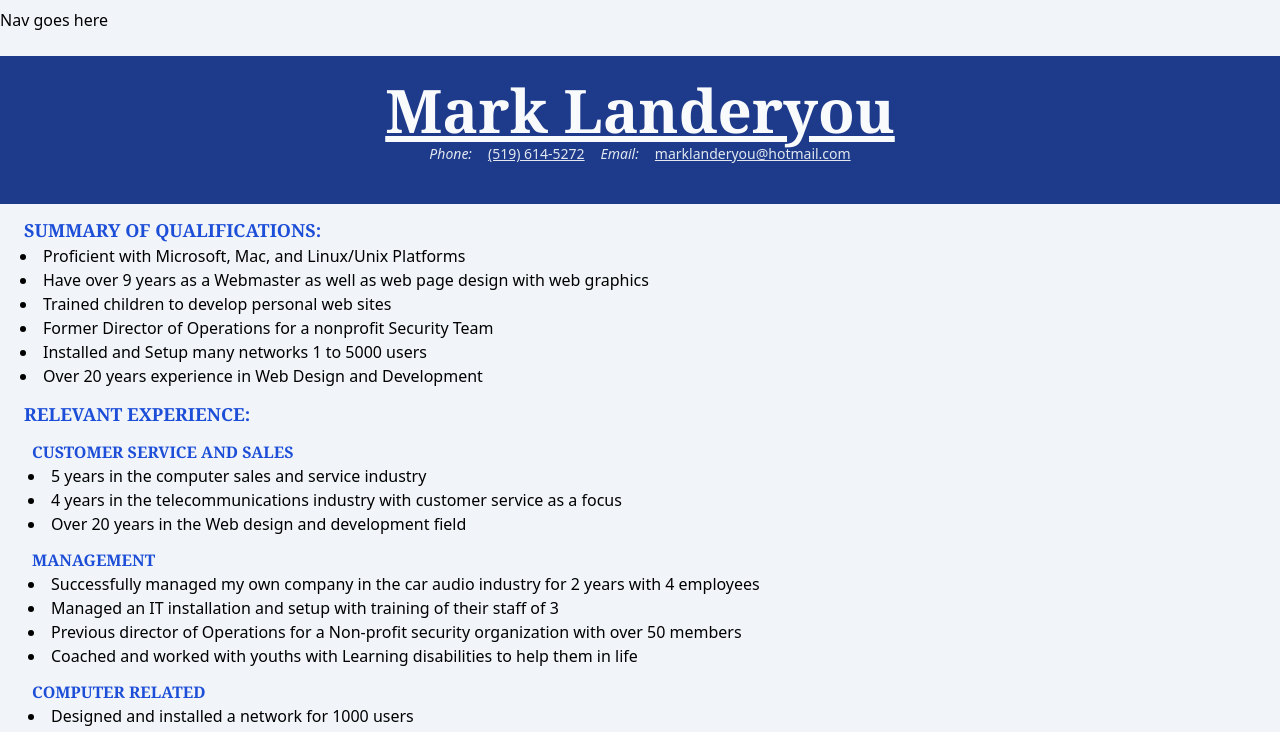
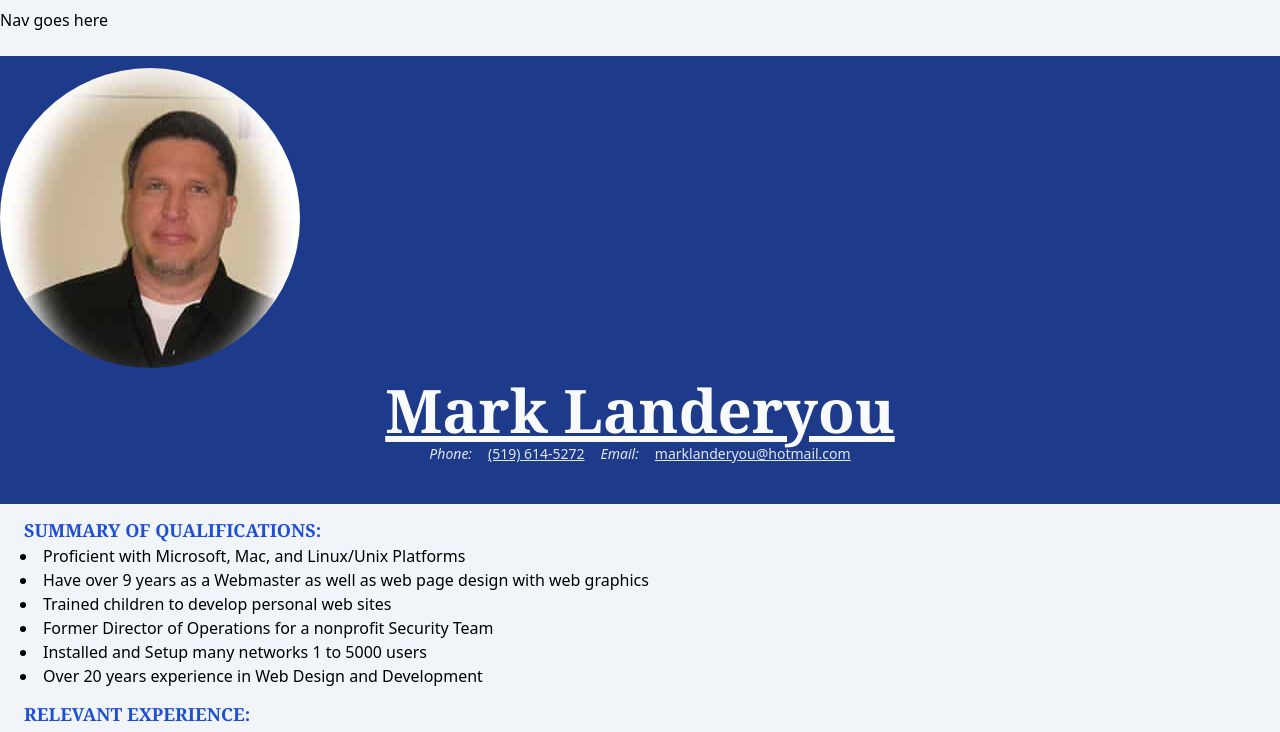
Before and after one commit to samurai71/mark-landeryou-full-resume, a website built with Vite: page index.html in a window 1280 px wide. Shown: the top 732 px of the page. Built offline with nearby package versions, Linux system fonts and the light colour scheme.

Commit message:
feat: added a picture to the hero header

```diff
--- a/index.html
+++ b/index.html
@@ -25,6 +25,11 @@
     <p class="container mx-auto mt-2 print:hidden">Nav goes here</p>
     <main>
       <header id="about" class="mt-6 bg-blue-900 pt-3 pb-10">
+        <img
+          src="./Mark_blackshirt.jpg"
+          alt="Mark Landeryou in a black shirt"
+          class="rounded-full print:hidden"
+        />
         <h1>Mark Landeryou</h1>
         <p
           class="container mx-auto mt-1 flex flex-col items-center justify-center space-y-1 text-center text-sm text-slate-200 md:flex-row md:space-y-0 md:space-x-4"
```
Also changed, not shown: public/Mark_blackshirt.jpg (added).
